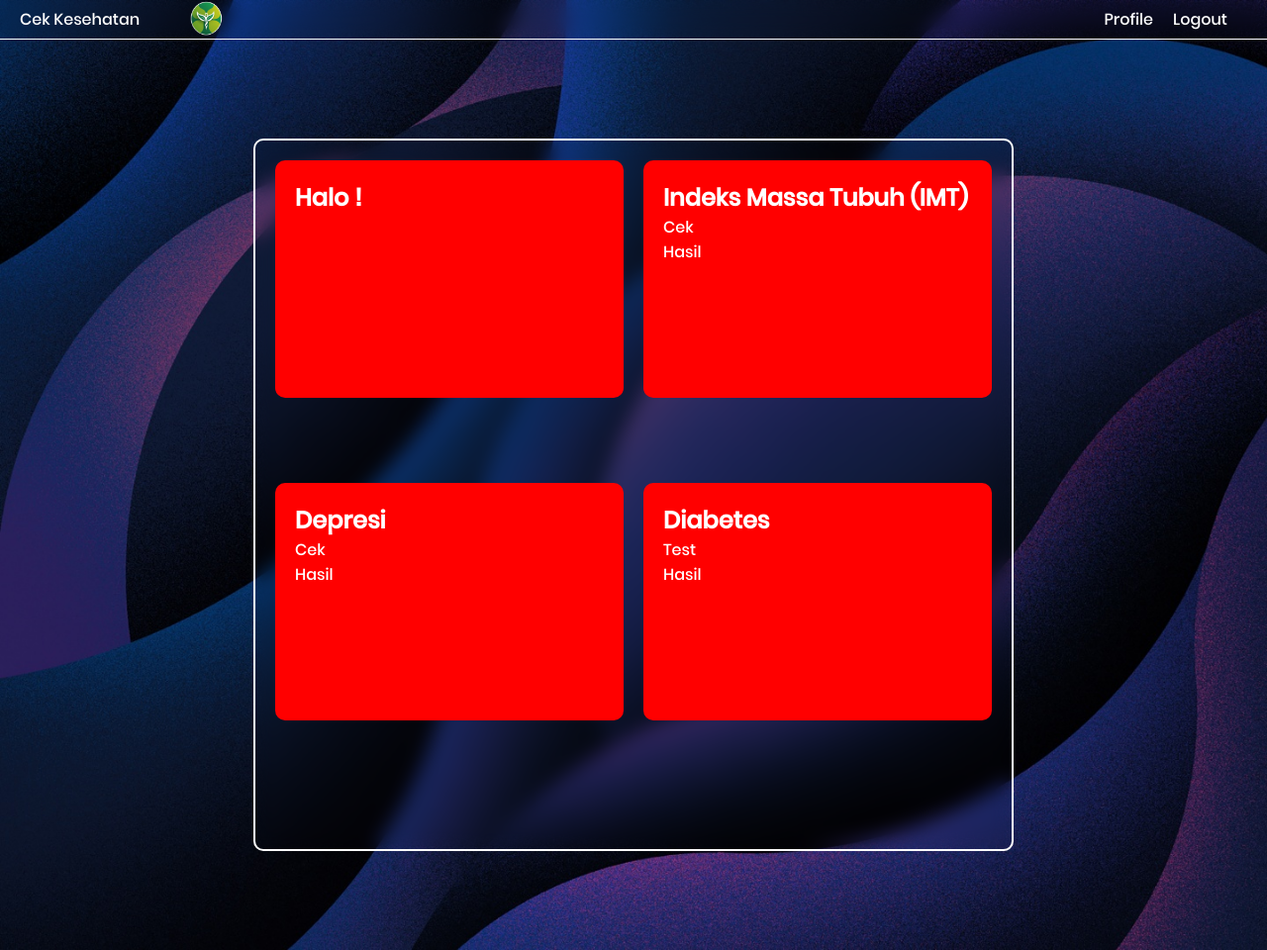
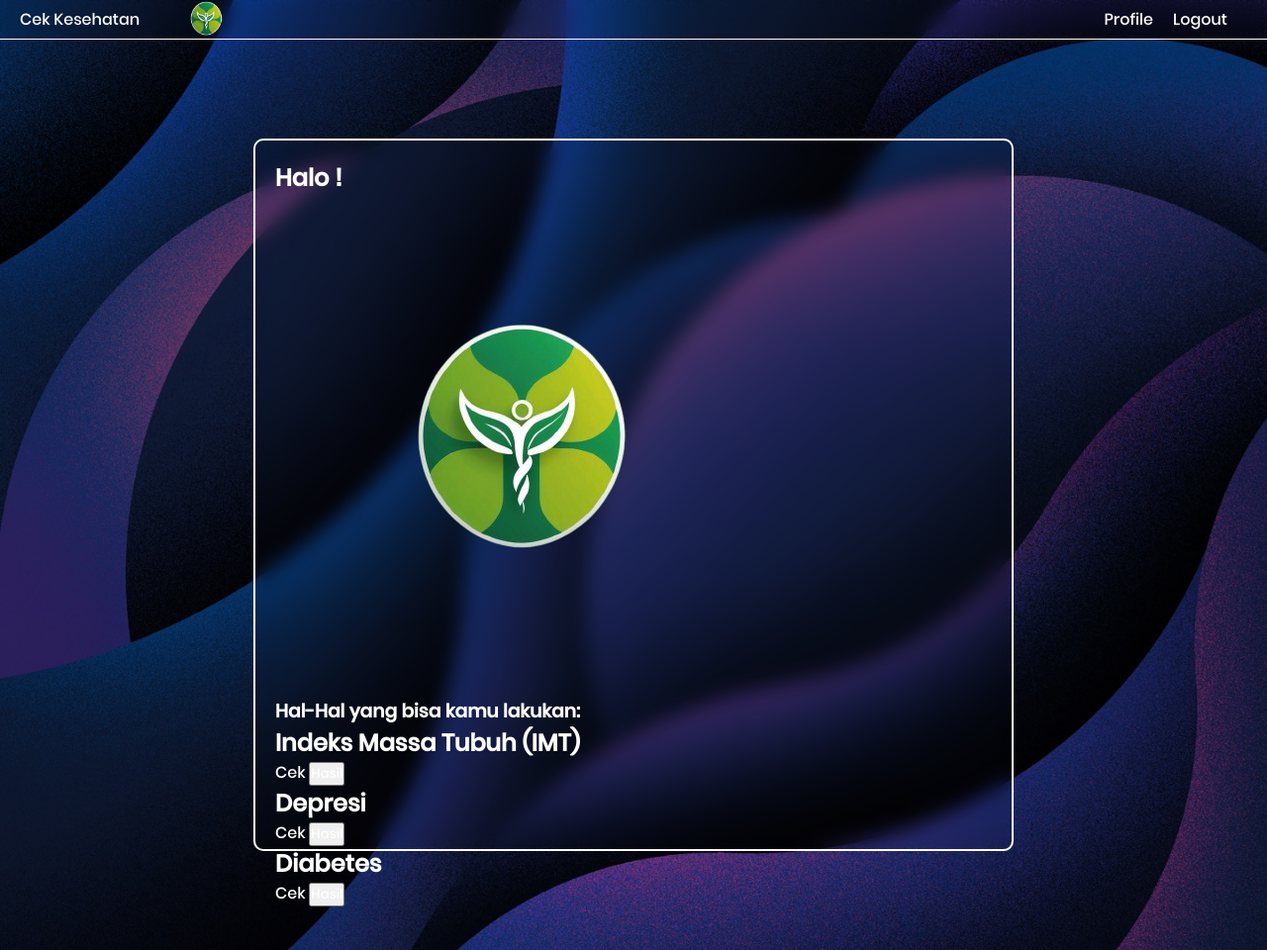
Before and after one commit to ibnu-jabari/mabar, a PHP site: page /home.php in a window 1280 px wide. Shown: the whole page at 99% size. Run offline with PHP 8.4, Linux system fonts and the light colour scheme; the visitor is signed in with stand-in values (Sample User, id 1); data comes from the database, SQL or seed files in the repository; data that the repository does not hold is empty.

Commit message:
Update home.php

```diff
--- a/sehat/pages/home.php
+++ b/sehat/pages/home.php
@@ -39,33 +39,31 @@
         </div>
     </div>
     <section>
+    <div class='container'>
+        <!-- Tulisan Halo -->
+        <div class="header-container">
+            <h2 class="nyapa">Halo <?php echo $baris_identitas['nama']; ?>!</h2>
+            <img src="../assets/logo.png" alt="Logo" class="logo-utama">
+        </div>
+        <h3>Hal-Hal yang bisa kamu lakukan: </h3>
 
-        <div class='container'>
-            <div class="bagi">
-                <div class="container-box">
-                    <h2>Halo <?php
-                        echo $baris_identitas['nama'];
-                    ?>!</h2>
-                </div>
-                <div class="container-box">
-                    <h2>Indeks Massa Tubuh (IMT)</h2>
-                    <a href="bmiCek.php">Cek</a>
-                    <a href="bmi.php">Hasil</a>
-                </div>
+        <div class="box-row">
+            <div class="container-imt">
+                <h2>Indeks Massa Tubuh (IMT)</h2>
+                <a href="bmiCek.php">Cek</a>
+                <button class="btn1"><a href="bmi.php">Hasil</a></button>
             </div>
-            <div class="bagi">
-                <div class="container-box">
-                    <h2>Depresi</h2>
-                    <a href="mentalTest.php">Cek</a>
-                    <a href="mental.php">Hasil</a>
-                </div>
-                <div class="container-box">
-                    <h2>Diabetes</h2>
-                    <a href="diabetesTest.php">Test</a>
-                    <a href="diabetes.php">Hasil</a>
-                </div>
+            <div class="container-depresi">
+                <h2>Depresi</h2>
+                <a href="mentalTest.php">Cek</a>
+                <button class="btn2"><a href="mental.php">Hasil</a></button>
             </div>
-        <br>
+            <div class="container-diabet">
+                <h2>Diabetes</h2>
+                <a href="diabetesTest.php">Cek</a>
+                <button class="btn3"><a href="diabetes.php">Hasil</a></button>
+            </div>
+        </div>
     </div>
 </section>
 </body>
```
